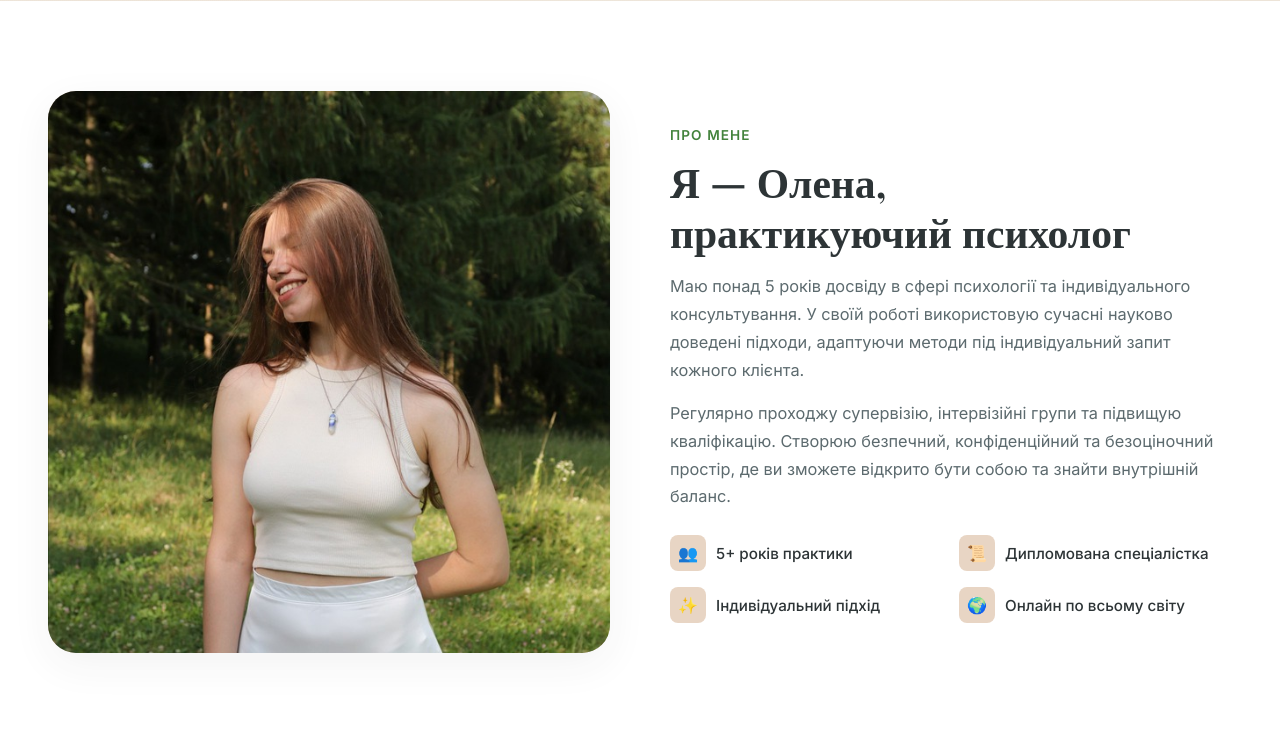
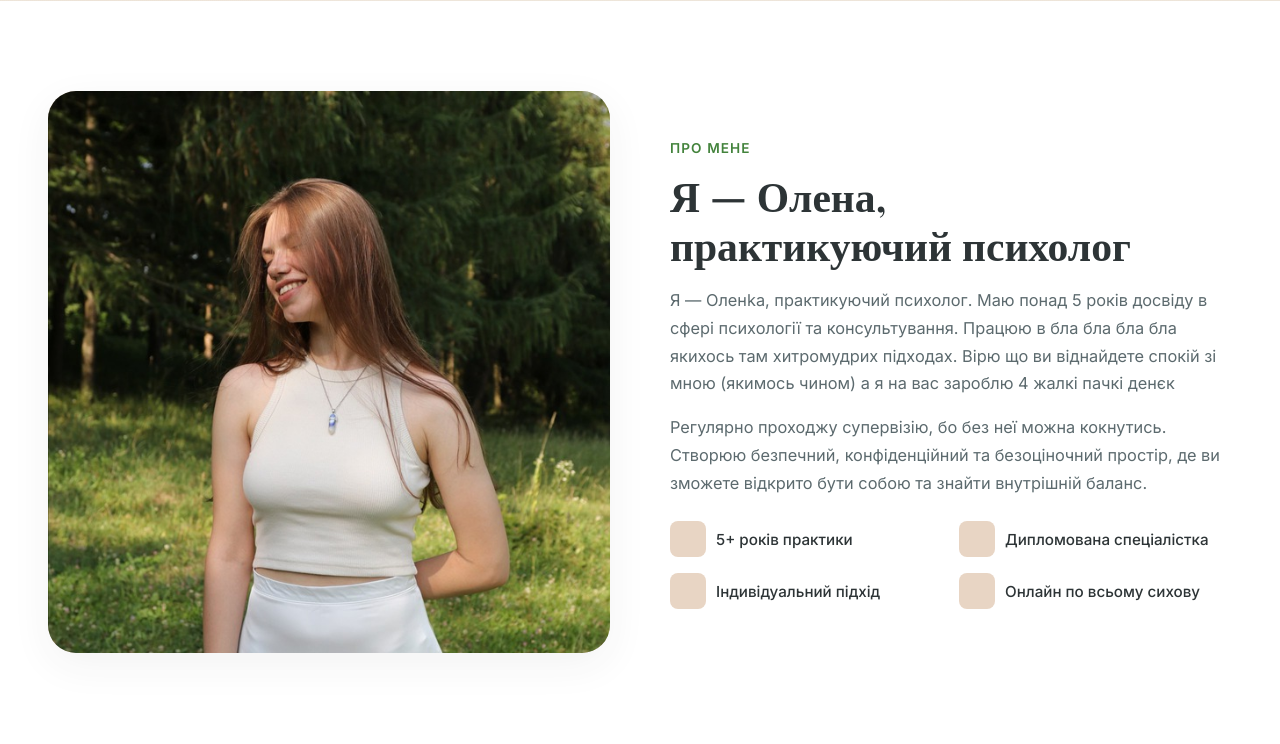
Before and after one commit to yurkorudi/kholenkaa_web, a Flask app: page / in a window 1280 px wide. Shown: the part 860-1604 px from the top of the page. Run offline with Flask 3, Linux system fonts and the light colour scheme; data that the repository does not hold is empty.

Commit message:
Update homepage.html

```diff
--- a/templates/homepage.html
+++ b/templates/homepage.html
@@ -62,25 +62,26 @@
                         <span class="section-label">Про мене</span>
                         <h2>Я — Олена,<br>практикуючий психолог</h2>
                         <p>
-                            Маю понад 5 років досвіду в сфері психології та індивідуального консультування.
-                            У своїй роботі використовую сучасні науково доведені підходи, адаптуючи методи під індивідуальний запит кожного клієнта.
+                            Я — Оленkа, практикуючий психолог. Маю понад 5 років досвіду в сфері психології та консультування.
+                            Працюю в бла бла бла бла якихось там хитромудрих підходах.
+                            Вірю що ви віднайдете спокій зі мною (якимось чином) а я на вас зароблю 4 жалкі пачкі денєк
                         </p>
                         <p>
-                            Регулярно проходжу супервізію, інтервізійні групи та підвищую кваліфікацію.
+                            Регулярно проходжу супервізію, бо без неї можна кокнутись.
                             Створюю безпечний, конфіденційний та безоціночний простір, де ви зможете відкрито бути собою та знайти внутрішній баланс.
                         </p>
                         <div class="about__highlights">
                             <div class="about__highlight">
-                                <span class="hl-icon">👥</span> 5+ років практики
+                                <span class="hl-icon"></span> 5+ років практики
                             </div>
                             <div class="about__highlight">
-                                <span class="hl-icon">📜</span> Дипломована спеціалістка
+                                <span class="hl-icon"></span> Дипломована спеціалістка
                             </div>
                             <div class="about__highlight">
-                                <span class="hl-icon">✨</span> Індивідуальний підхід
+                                <span class="hl-icon"></span> Індивідуальний підхід
                             </div>
                             <div class="about__highlight">
-                                <span class="hl-icon">🌍</span> Онлайн по всьому світу
+                                <span class="hl-icon"></span> Онлайн по всьому сихову
                             </div>
                         </div>
                     </div>
@@ -128,10 +129,10 @@
                         <div class="carousel__slide">
                             <div class="cert-card">
                                 <div class="cert-card__icon">❤️</div>
-                                <h3>Парне консультування</h3>
-                                <p class="cert-card__uni">Інститут сімейної психології</p>
-                                <p class="cert-card__degree">Робота з парами, подолання криз у стосунках</p>
-                                <p class="cert-card__year">2024 · 140 god</p>
+                                <h3>Пісько терапія</h3>
+                                <p class="cert-card__uni">Пісьотераповий курс</p>
+                                <p class="cert-card__degree">афігенний курс, дуже раджу всім практикуючим психологам</p>
+                                <p class="cert-card__year">2024 · 140 </p>
                             </div>
                         </div>
                         <div class="carousel__slide">
@@ -199,7 +200,7 @@
                 <div class="pricing__grid">
                     <div class="pricing-card fade-in">
                         <h3>Індивідуальна сесія</h3>
-                        <p class="price">1000 <span>грн</span></p>
+                        <p class="price">4 жалкі пічкі <span>дєнєк</span></p>
                         <p class="duration">50 хвилин</p>
                         <ul>
                             <li>Первинне знайомство та аналіз запиту</li>
@@ -211,12 +212,12 @@
                     <div class="pricing-card featured fade-in">
                         <span class="pricing-badge">Найпопулярніший формат</span>
                         <h3>Пакет із 5 сесій</h3>
-                        <p class="price">4500 <span>грн</span></p>
-                        <p class="duration">5 × 50 хв · Економія 500 грн</p>
+                        <p class="price">45000 <span>грн</span></p>
+                        <p class="duration">5 × 50 хв · Економія... жодної економії, це ж для вашого ж здоровя</p>
                         <ul>
                             <li>Глибоке та системне опрацювання запиту</li>
                             <li>Практичні домашні завдання</li>
-                            <li>Підтримка в месенджері між сесіями</li>
+                            <li>Підтримка в месенджері між сесіями але 90% ігнорую</li>
                             <li>Гнучкий та зручний графік зустрічей</li>
                         </ul>
                         <a href="#contact" class="btn-primary">Обрати пакет</a>
@@ -227,7 +228,7 @@
                         <p class="duration">80 хвилин</p>
                         <ul>
                             <li>Консультація для сімейних пар та партнерів</li>
-                            <li>Аналіз патернів комунікації</li>
+                            <li>Аналіз патернів комунікації, може сама навчусь чогось хахах</li>
                             <li>Практичні техніки для покращення взаєморозуміння</li>
                         </ul>
                         <a href="#contact" class="btn-outline">Записатися</a>
@@ -244,13 +245,13 @@
                         <h2>Зв'яжіться зі мною</h2>
                         <p>Напишіть, щоб поставити запитання або записатися на першу сесію. Я відповідаю протягом 24 годин.</p>
                         <div class="contact__item">
-                            <span class="ci-icon">📧</span> yurkorudi@gmail.com
+                            <span class="ci-icon"></span> yurkorudi@gmail.com
                         </div>
                         <div class="contact__item">
-                            <span class="ci-icon">📞</span> +380 68 047 33 41
+                            <span class="ci-icon"></span> +380 68 047 33 41
                         </div>
                         <div class="contact__item">
-                            <span class="ci-icon">📍</span> Онлайн · Україна
+                            <span class="ci-icon"></span> Онлайн · Україна
                         </div>
                         <a href="https://t.me/kholenkaa" target="_blank" class="btn-telegram fade-in">
                             <span class="btn-telegram__icon"></span>
```
